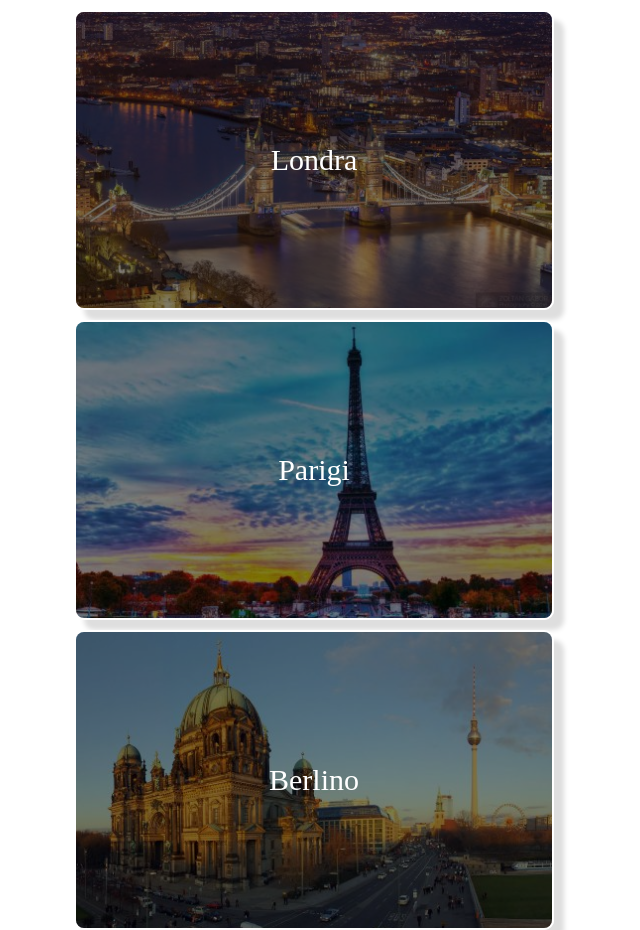
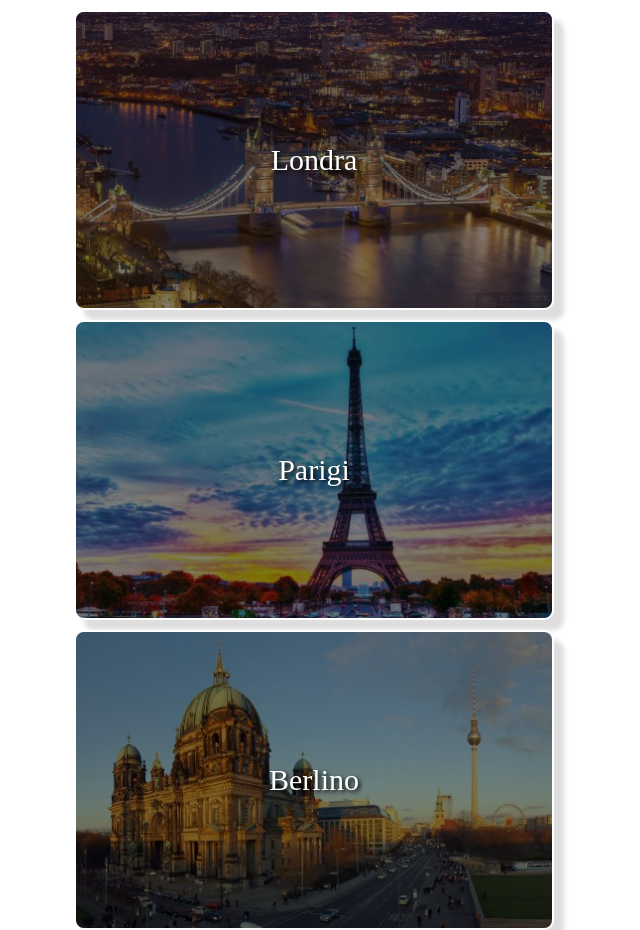
Before and after one commit to luisalogozzo/htmlcss-airbnb, a plain HTML site: page index.html in a window 1280 px wide. Shown: the whole page, without its empty margins (336-976 px from the left). Drawn offline with Linux system fonts and the light colour scheme.

Commit message:
Aggiunte sfumature testo

```diff
--- a/css/style.css
+++ b/css/style.css
@@ -65,4 +65,5 @@ body {
   transform: translate(-50%, -50%);
   font-size: 30px;
   color: white;
+  text-shadow: 2px 2px 4px black;
 }
```
